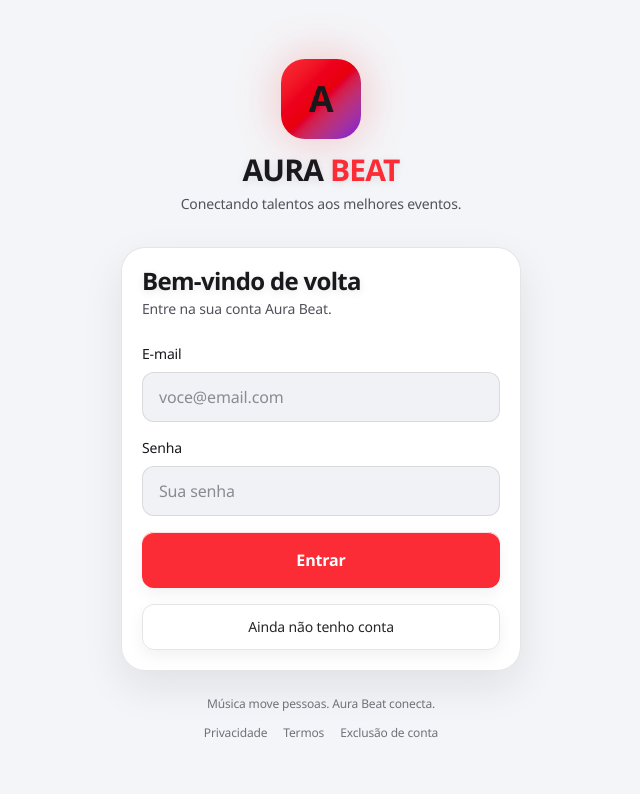
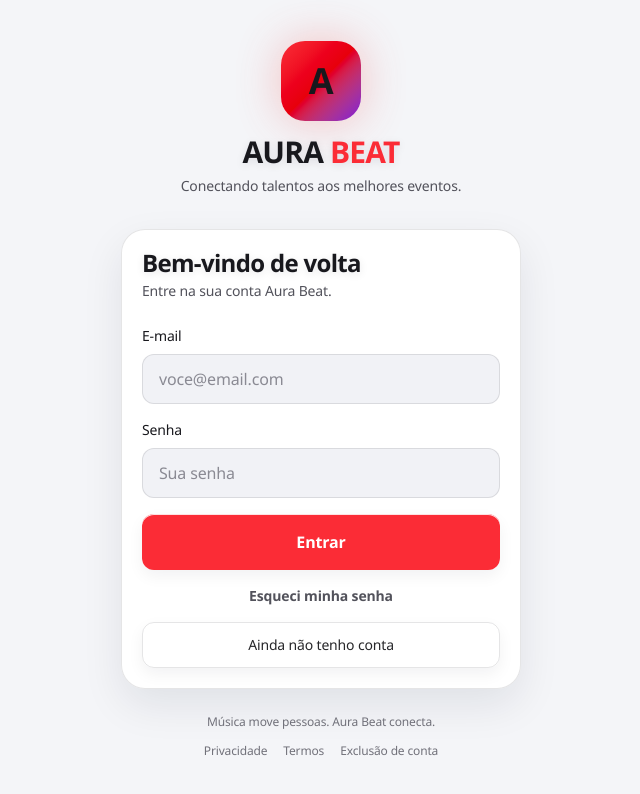
Before and after one commit to igorribas425/aura-beat, a Next.js app: page /login in a window 1280 px wide. Shown: the top 794 px of the page, without its empty margins (319-959 px from the left). Built offline with nearby package versions, Linux system fonts and the light colour scheme; no server answers.

Commit message:
Adiciona recuperacao de senha ao login

```diff
--- a/app/login/page.tsx
+++ b/app/login/page.tsx
@@ -148,6 +148,13 @@ export default function LoginPage() {
               {carregando ? "Entrando..." : "Entrar"}
             </button>
 
+            <Link
+              href="/recuperar-senha"
+              className="block text-center text-sm font-bold text-zinc-400 transition hover:text-white"
+            >
+              Esqueci minha senha
+            </Link>
+
             {mensagem && (
               <div className="rounded-xl bg-zinc-900 p-3 text-sm">
                 {mensagem}
```
